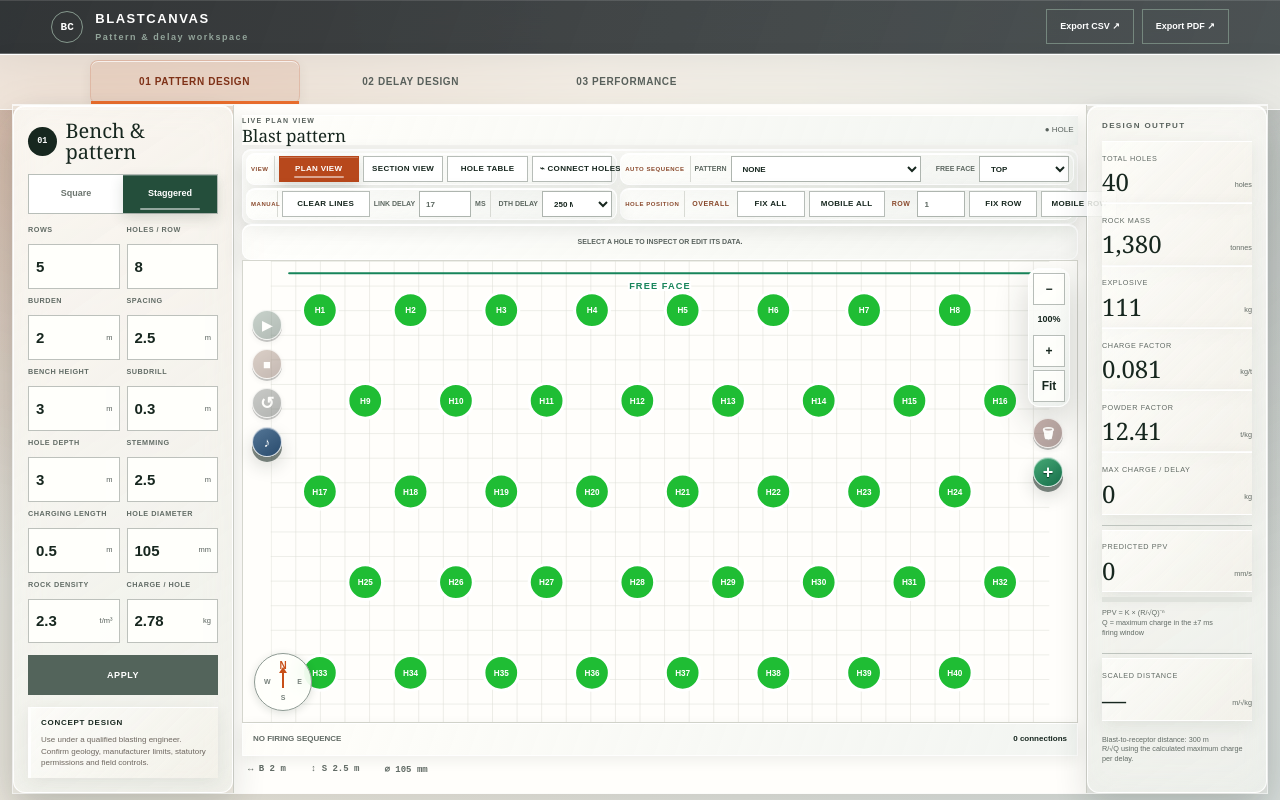
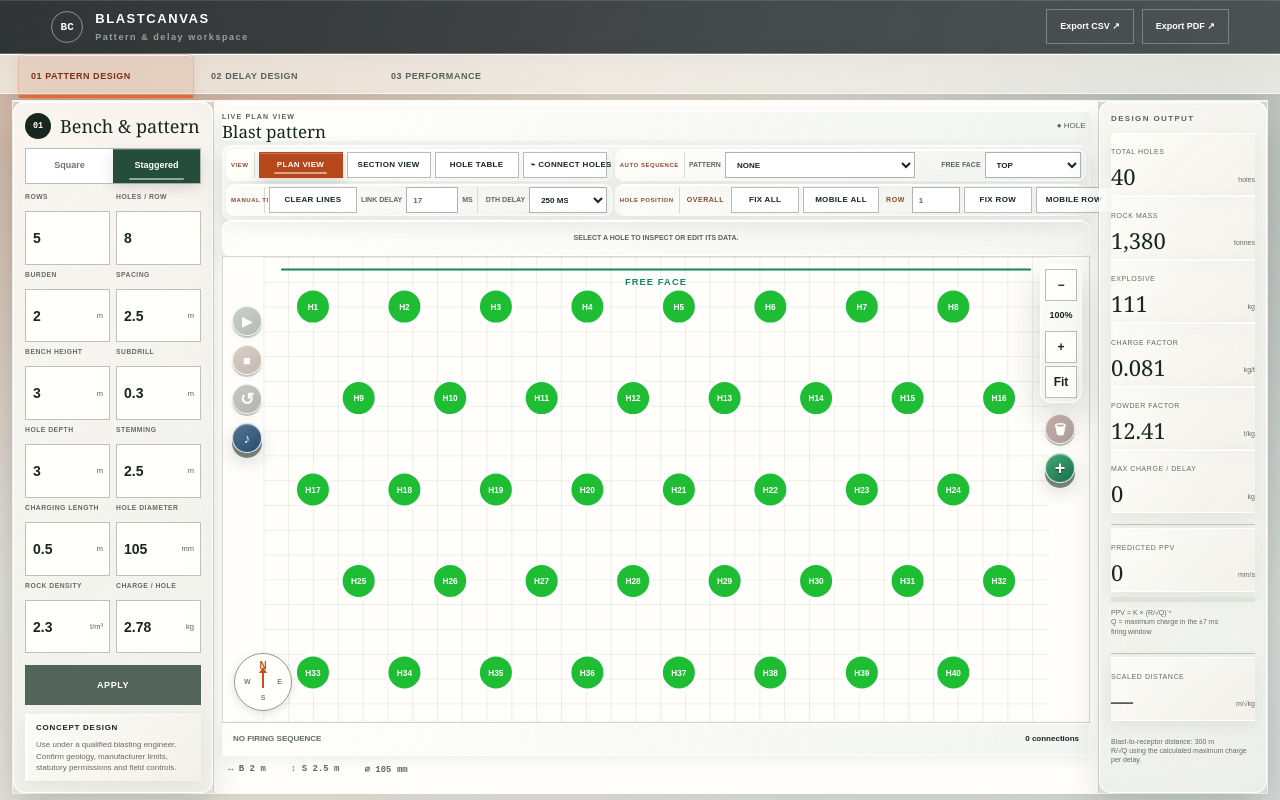
Before and after one commit to srj17-max/Blast-Designing, a Next.js app: page / in a window 1280 px wide. Built offline with nearby package versions, Linux system fonts and the light colour scheme.

Commit message:
Compact navigation and side panels

```diff
--- a/app/globals.css
+++ b/app/globals.css
@@ -558,3 +558,27 @@ nav button.active{color:#7f3218;background:rgba(183,72,28,.10);border-color:rgba
 .connectionConflictPrompt{border-left:4px solid #b7481c}
 .connectionConflictPrompt h3{margin-bottom:12px}
 .connectionConflictPrompt p{line-height:1.55}
+
+/* Compact navigation and side rails to prioritise the design palette. */
+@media(min-width:901px){
+  main{grid-template-rows:54px 40px minmax(0,1fr)}
+  nav{height:40px;padding:0 18px;grid-template-columns:repeat(3,176px);justify-content:start;gap:4px}
+  nav button{height:30px;justify-content:flex-start;padding:0 12px;border-radius:6px;font-size:9px}
+  .workspace{grid-template-columns:200px minmax(0,1fr) 168px}
+  .controls,.results{padding:11px}
+  .controls .title{margin-bottom:9px}
+  .controls .title i{width:26px;height:26px}
+  .controls .title h2{font-size:18px}
+  .controls .toggle{height:36px;margin-bottom:9px}
+  .controls .fields{gap:6px}
+  .controls .fields label>span{font-size:6.8px}
+  .controls .fields input{font-size:14px}
+  .controls .notice{min-height:62px;margin-top:9px;padding:8px}
+  .results>.tag{margin-bottom:8px}
+  .results .metric{padding:7px 0}
+  .results .metric>span{font-size:7px}
+  .results .metric b{font-size:22px}
+  .results .metric small{font-size:7px}
+  .results hr{margin:11px 0 3px}
+  .results .model{margin:6px 0;font-size:7px;line-height:1.35}
+}
```
